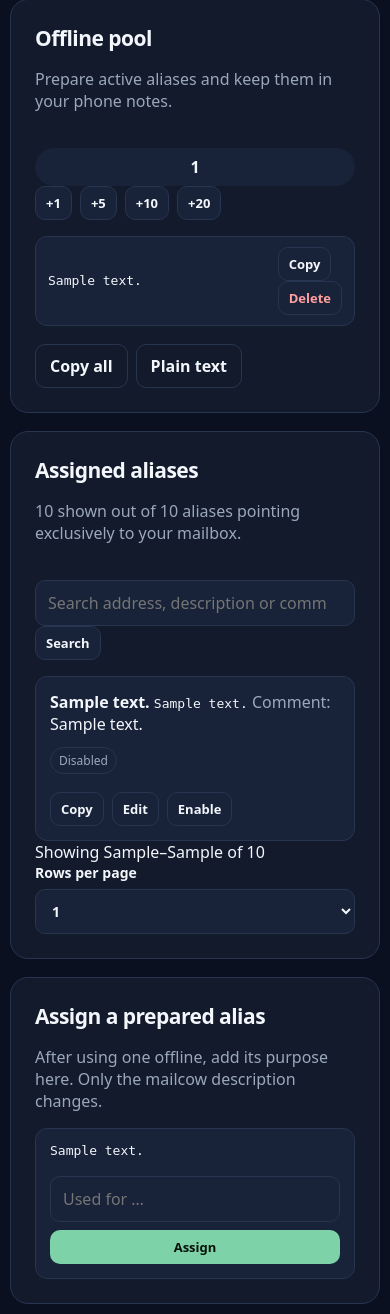
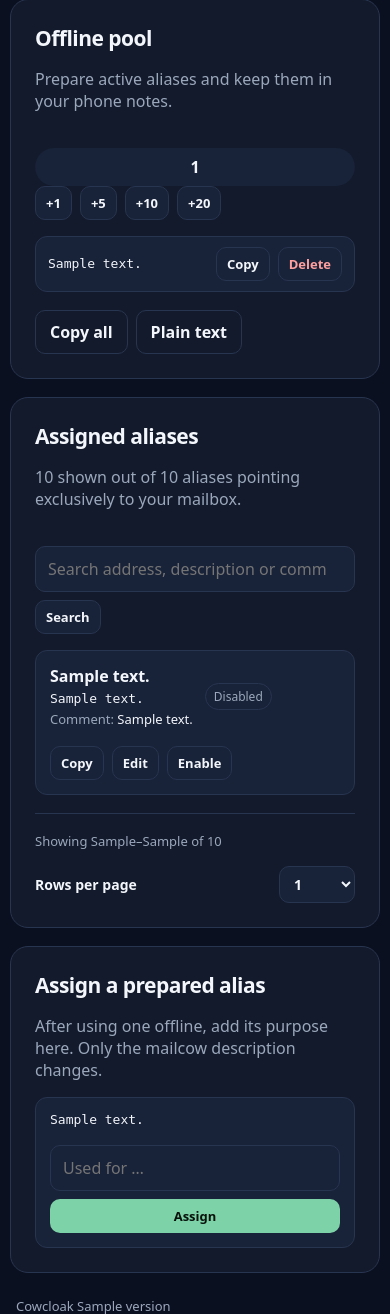
Before and after one commit to vain90/Cowcloak, a Python web app: template cowcloak/templates/dashboard.html in a window 390 px wide. Shown: the part 607-1921 px from the top of the page. Run offline with Jinja, Linux system fonts and the light colour scheme; the template is opened without the code that fills it: most values are stand-ins (such as "Sample title", 1, 10 or a date in 2020).

Commit message:
style: add alias list controls and comments

```diff
--- a/cowcloak/static/app.css
+++ b/cowcloak/static/app.css
@@ -44,27 +44,44 @@ input:focus, select:focus { outline: 2px solid var(--accent); outline-offset: 1p
 .pool-list, .alias-list { display: grid; gap: 9px; margin-top: 16px; }
 .pool-item, .alias-row { border: 1px solid var(--line); border-radius: 12px; background: var(--panel-2); }
 .pool-item { display: flex; align-items: center; justify-content: space-between; gap: 12px; padding: 10px 12px; }
+.pool-actions { display: flex; align-items: center; gap: 8px; flex-wrap: wrap; }
 .alias-row { display: flex; align-items: center; justify-content: space-between; gap: 18px; padding: 14px; }
 .alias-main { min-width: 0; display: flex; align-items: center; gap: 12px; flex-wrap: wrap; }
+.alias-info { min-width: 0; display: grid; gap: 4px; }
 .alias-main code, .pool-item code { overflow-wrap: anywhere; }
+.alias-comment { font-size: 13px; overflow-wrap: anywhere; }
 .alias-actions { display: flex; align-items: center; gap: 8px; flex-wrap: wrap; }
 .status { font-size: 12px; border-radius: 999px; padding: 4px 8px; border: 1px solid var(--line); }
 .status.on { color: var(--accent); }
 .status.off { color: var(--muted); }
-.search { max-width: 240px; }
+.alias-toolbar { align-items: flex-end; }
+.search-form { display: flex; align-items: center; gap: 8px; flex-wrap: wrap; justify-content: flex-end; }
+.search { width: min(360px, 70vw); }
+.list-footer { display: flex; align-items: center; justify-content: space-between; gap: 16px; flex-wrap: wrap; margin-top: 18px; padding-top: 18px; border-top: 1px solid var(--line); }
+.range-summary { color: var(--muted); font-size: 13px; }
+.page-size-form label { display: flex; align-items: center; gap: 8px; white-space: nowrap; }
+.page-size-form select { width: auto; min-width: 76px; padding: 7px 10px; }
+.pagination { display: flex; align-items: center; gap: 6px; flex-wrap: wrap; }
+.page-link { min-width: 34px; min-height: 34px; display: inline-flex; align-items: center; justify-content: center; border: 1px solid var(--line); border-radius: 9px; padding: 6px 9px; text-decoration: none; font-size: 13px; font-weight: 700; }
+.page-link.current { background: var(--accent); color: var(--accent-text); border-color: transparent; }
+.page-ellipsis { color: var(--muted); padding: 0 3px; }
 .hidden { display: none; }
 .address-input { display: grid; grid-template-columns: 1fr auto; gap: 8px; align-items: center; }
 .address-input span { color: var(--muted); }
 details { position: relative; }
 summary { list-style: none; }
 summary::-webkit-details-marker { display: none; }
-.edit-panel { position: absolute; z-index: 10; right: 0; top: calc(100% + 8px); width: min(320px, 80vw); padding: 14px; border: 1px solid var(--line); border-radius: 12px; background: var(--panel); box-shadow: 0 18px 50px rgba(0,0,0,.35); }
+.edit-panel { position: absolute; z-index: 10; right: 0; top: calc(100% + 8px); width: min(340px, 80vw); padding: 14px; border: 1px solid var(--line); border-radius: 12px; background: var(--panel); box-shadow: 0 18px 50px rgba(0,0,0,.35); }
 .inline-form { display: flex; gap: 8px; align-items: center; min-width: min(420px, 100%); }
 @media (max-width: 760px) {
   .shell { width: min(100% - 20px, 1100px); margin-top: 20px; }
   .grid.two { grid-template-columns: 1fr; }
   .topbar, .section-head, .alias-row { align-items: stretch; flex-direction: column; }
-  .search { max-width: none; }
+  .search-form { justify-content: stretch; }
+  .search { width: 100%; }
+  .list-footer { align-items: stretch; flex-direction: column; }
+  .page-size-form label { justify-content: space-between; }
+  .pagination { justify-content: center; }
   .inline-form { min-width: 0; flex-direction: column; align-items: stretch; }
   .hero { margin-top: 8vh; padding: 28px; }
 }
```
